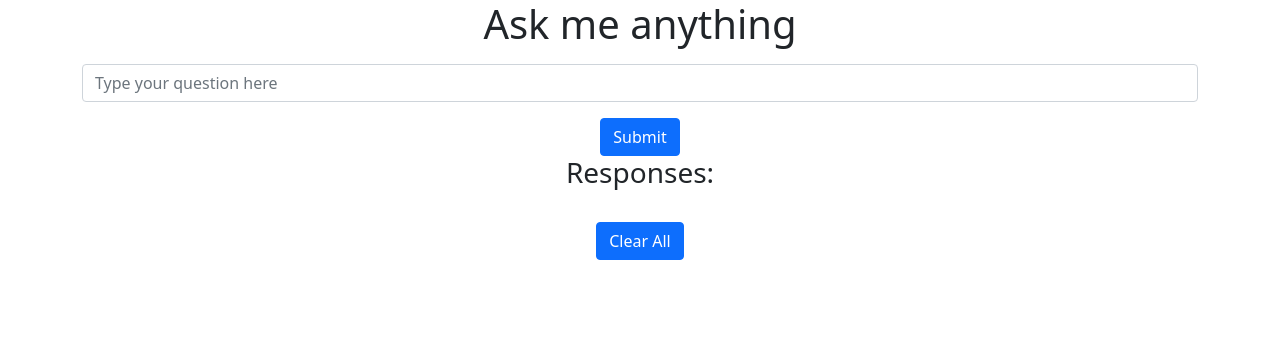
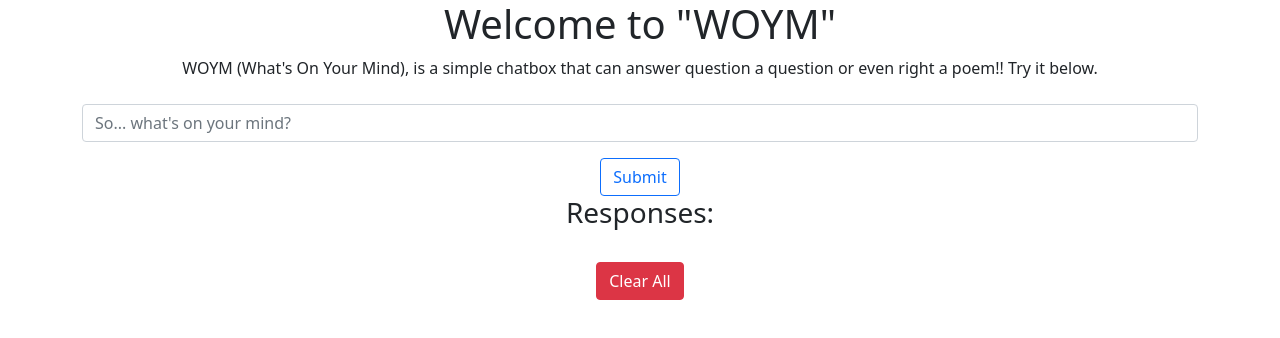
Before and after one commit to A-D-H-3/react-api-frontend, a React (Create React App) app: page / in a window 1280 px wide. Shown: the top 338 px of the page. Built offline with nearby package versions, Linux system fonts and the light colour scheme.

Commit message:
adds styling and description

```diff
--- a/src/App.css
+++ b/src/App.css
@@ -1,3 +1,8 @@
 .App {
   text-align: center;
+  height: 100vh;
 }
+
+.Accordion.Body {
+  background-color: black;
+}
--- a/src/components/FormResponse.jsx
+++ b/src/components/FormResponse.jsx
@@ -15,7 +15,11 @@ function FormResponse(props) {
           <Accordion.Body>
             {props.answer}
             <br />
-            <Button className="deleteAnswer" onClick={handleDelete}>
+            <Button
+              variant="outline-danger"
+              className="deleteAnswer"
+              onClick={handleDelete}
+            >
               Delete
             </Button>
           </Accordion.Body>
--- a/src/components/ReactForm.jsx
+++ b/src/components/ReactForm.jsx
@@ -42,7 +42,6 @@ function ReactForm() {
   };
 
   const deleteAnswer = (deleteIndex) => {
-    console.log(deleteIndex);
     const newSearchDisplay = searchDisplay.filter((v, index) => {
       return index !== deleteIndex;
     });
@@ -55,16 +54,20 @@ function ReactForm() {
       <Form onSubmit={sendQuestion}>
         <Form.Group className="mb-3">
           <Form.Label>
-            <h1>Ask me anything</h1>
+            <h1>Welcome to "WOYM"</h1>
+            <p>
+              WOYM (What's On Your Mind), is a simple chatbox that can answer
+              question a question or even right a poem!! Try it below.{" "}
+            </p>
           </Form.Label>
           <Form.Control
             type="text"
-            placeholder="Type your question here"
+            placeholder="So... what's on your mind?"
             value={question}
             onChange={(e) => setQuestion(e.target.value)}
           />
         </Form.Group>
-        <Button variant="primary" type="submit">
+        <Button variant="outline-primary" type="submit">
           Submit
         </Button>
       </Form>
@@ -83,7 +86,7 @@ function ReactForm() {
         })}
       </div>
       <br />
-      <Button variant="primary" onClick={clearAll}>
+      <Button variant="danger" onClick={clearAll}>
         Clear All
       </Button>
     </Container>
```
